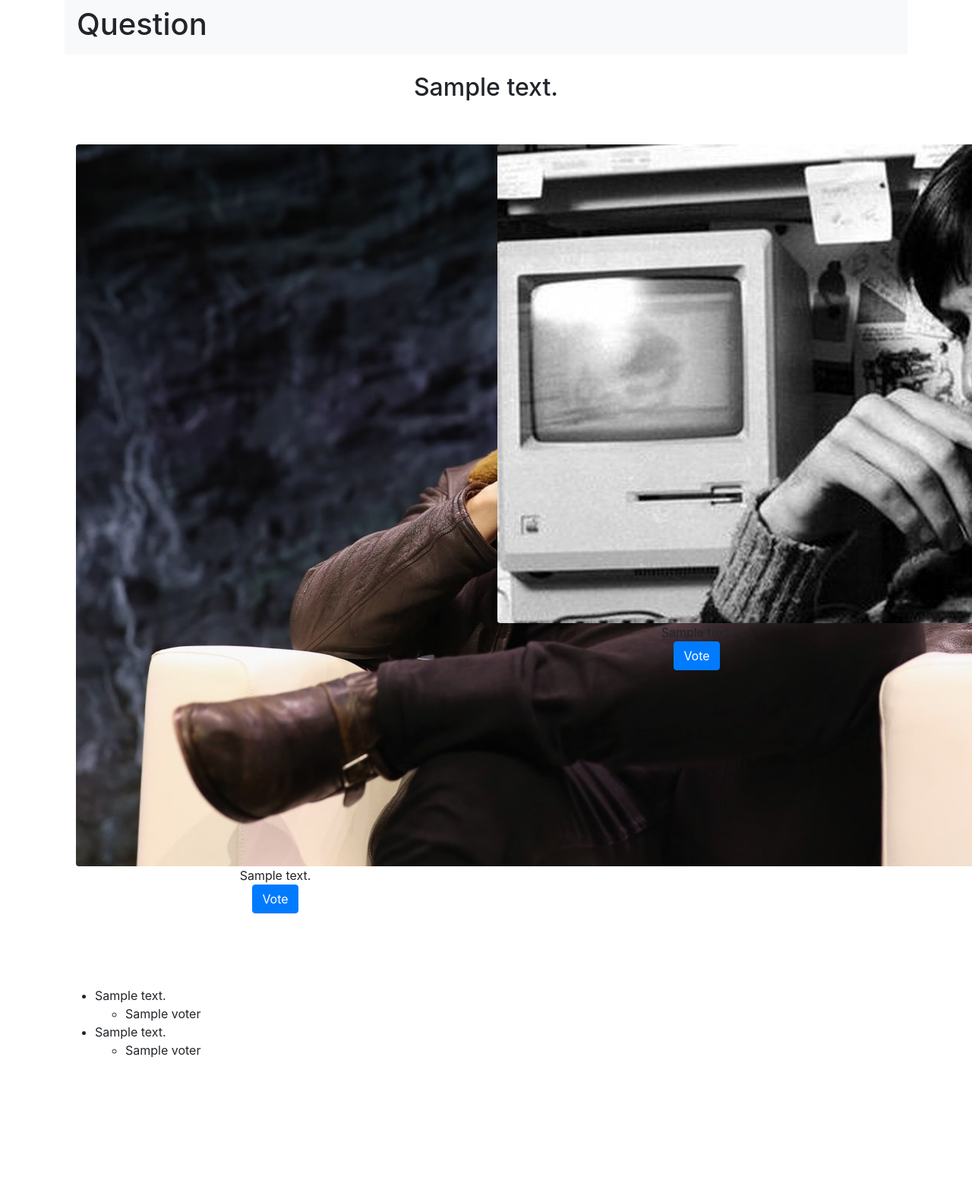
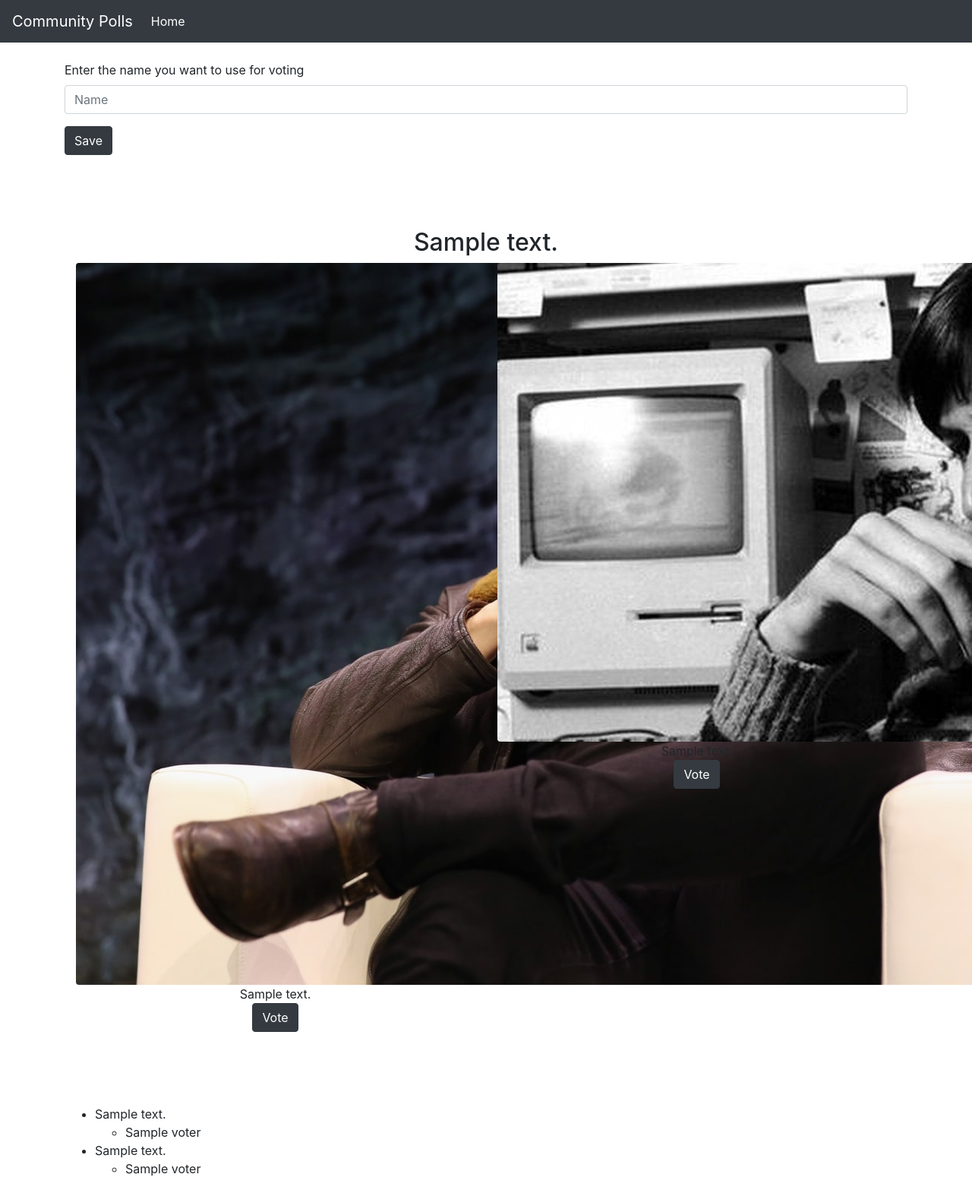
Before and after one commit to mtlberri/covidpolls, a Django app: template compolls/templates/compolls/question.html in a window 1280 px wide; the page is wider, and only the part inside the window is pictured. Shown: that part at 76% size. Before the commit the page ends 1392 px from the top of that part, so only its background shows below. Run offline with Django 3.2, Linux system fonts and the light colour scheme; tables that the repository leaves empty hold one stand-in row (values such as "Sample post"); the template is opened without the code that fills it: values that come from a table or form of the project are taken from there, most other values are stand-ins (such as "Sample title", 1, 10 or a date in 2020); some libraries are stand-ins or nearby versions.

Commit message:
Managed user name

```diff
--- a/compolls/static/compolls/compolls.js
+++ b/compolls/static/compolls/compolls.js
@@ -1,11 +1,12 @@
 console.log("Hello");
 
-var user = 'Hotman'
+var user = '';
 
 function ajax_vote(id)  {
 
     console.log(`you clicked ${id}`);
 
+    if (user != '') {
         var csrftoken = Cookies.get('csrftoken');
 
         const user_vote_data = {
@@ -13,11 +14,8 @@ function ajax_vote(id)  {
             choice_id: id,
         };
 
+        console.log('user vote being sent to server:')
         console.log(JSON.stringify(user_vote_data));
-
-    // fetch('ajax/manage_vote')
-    // .then(response => response.json())
-    // .then(data => console.log(data))
 
         fetch('ajax/manage_vote', {
             method: 'POST',
@@ -28,6 +26,32 @@ function ajax_vote(id)  {
             body: JSON.stringify(user_vote_data),
         })
         .then(response => response.json())
-    .then(data => console.log(data));
+        .then(data => {
+            console.log('data being received back from server:');
+            console.log(data)
+        });
+    } else {
+        console.log('cannot vote if username empty')
+    }
 
 };
+
+document.getElementById("btn-save-name").addEventListener('click', (e) => {
+
+    console.log('you clicked save name');
+    input_value = document.getElementById("name-input").value;
+
+    if (input_value != "") {
+        user = document.getElementById("name-input").value;
+        console.log("user name: " + user);
+
+        document.getElementById("btn-save-name").className = "btn btn-success";
+        document.getElementById("btn-save-name").innerText = "Saved";
+
+        document.getElementById("chosen-name").innerHTML = "You will vote under the name: " +
+        "<span class='badge badge-pill badge-success'>" + user + "</span>";
+    } else {
+        console.log('user name is empty')
+    }
+
+});
--- a/compolls/templates/compolls/question.html
+++ b/compolls/templates/compolls/question.html
@@ -15,26 +15,53 @@
 
 <body>
 
+<nav class="navbar navbar-expand-lg navbar-dark bg-dark">
+  <a class="navbar-brand" href="#">Community Polls</a>
+  <button class="navbar-toggler" type="button" data-toggle="collapse" data-target="#navbarSupportedContent" aria-controls="navbarSupportedContent" aria-expanded="false" aria-label="Toggle navigation">
+    <span class="navbar-toggler-icon"></span>
+  </button>
+
+  <div class="collapse navbar-collapse" id="navbarSupportedContent">
+    <ul class="navbar-nav mr-auto">
+      <li class="nav-item active">
+        <a class="nav-link" href="#">Home <span class="sr-only">(current)</span></a>
+      </li>
+    </ul>
+  </div>
+</nav>
+
 <div class="container">
-    <nav class="navbar navbar-light bg-light">
-      <h1>Question</h1>
-    </nav>
+
   <br>
-    <h2 class="question">{{question.question_text}}</h2>
+  <form>
+    <div class="form-group">
+      <label for="name-input">Enter the name you want to use for voting</label>
+      <input type="text" class="form-control" id="name-input" placeholder="Name" aria-label="Name"
+        aria-describedby="button-addon2" required>
+    </div>
+    <button class="btn btn-dark" id="btn-save-name">Save</button>
+  </form>
+  <br>
+  <span id="chosen-name"></span>
   <br>
   <br>
+  <br>
+
+  <h2 class="question">{{question.question_text}}</h2>
   <div class="container">
     <div class="row row-cols-2">
       <div class="col" align="center">
         <img src="{% static "compolls/elon_musk.jpg" %}" class="choice-image rounded"><br>
         {{choice_a.choice_text}}
-          <br><button id="{{ choice_a.id }}" onclick="ajax_vote(this.id)" class="btn btn-primary">Vote</button><br><br>
+        <br>
+        <button id="{{ choice_a.id }}" onclick="ajax_vote(this.id)" class="btn btn-dark">Vote</button><br><br>
       </div>
       <div class="col" align="center">
         <div class="choice-block">
           <img src="{% static "compolls/steve_jobs.jpg" %}" class="choice-image rounded"><br>
           {{choice_b.choice_text}}
-            <br><button id="{{ choice_b.id }}" onclick="ajax_vote(this.id)" class="btn btn-primary">Vote</button><br><br>
+          <br>
+          <button id="{{ choice_b.id }}" onclick="ajax_vote(this.id)" class="btn btn-dark">Vote</button><br><br>
         </div>
       </div>
     </div>
@@ -60,6 +87,7 @@
       {% endfor %}
     </ul>
   </ul>
+
 </div>
 
   <!-- Optional JavaScript -->
```
Also changed, not shown: compolls/static/compolls/compolls.css (+8 -0 lines). Lines whose indentation alone changed are shown as unchanged.
